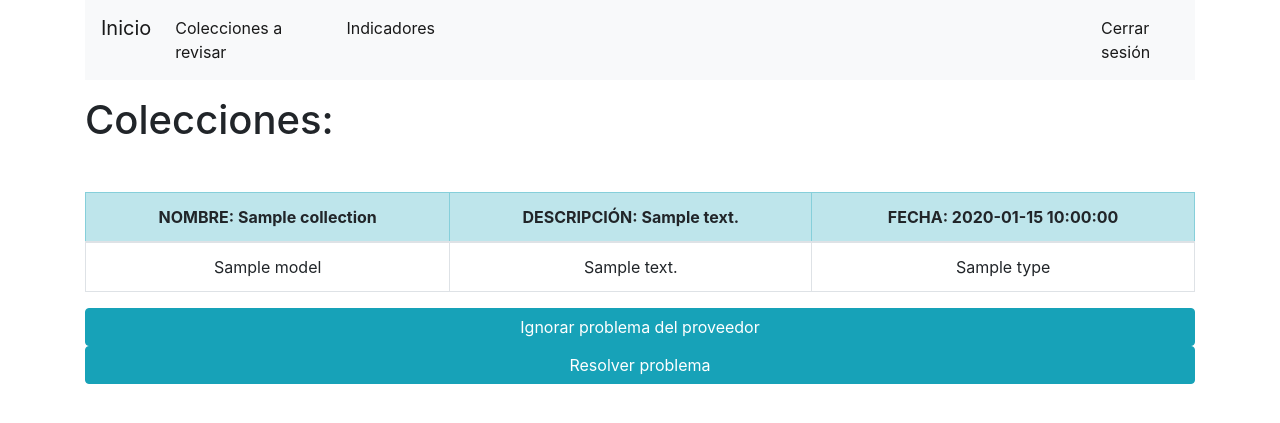
After one commit to gastyciancio/DSSD_grupo5, a Flask app: template app/templates/colecciones/coleccions_with_providers_problems.html in a window 1280 px wide. The commit adds this page. Shown: the top 423 px of the page. Run offline with Flask 2, Linux system fonts and the light colour scheme; the template is opened without the code that fills it: most values are stand-ins (such as "Sample title", 1, 10 or a date in 2020).

```diff
--- a/app/__init__.py
+++ b/app/__init__.py
@@ -65,6 +65,10 @@ def create_app(environment="development"):
     app.add_url_rule("/coleccion_ready", "coleccion_ready", coleccion.colecctions_ready, methods=["GET"])
     app.add_url_rule("/lanzar_coleccion/<int:id>", "coleccion_lanzar", coleccion.lanzar, methods=["POST"])
 
+    app.add_url_rule("/coleccions_with_providers_problems", "coleccions_with_providers_problems", coleccion.coleccions_with_providers_problems, methods=["GET"])
+    app.add_url_rule("/ignore_provider_problem/<int:id>", "ignore_provider_problem", coleccion.ignore_provider_problem, methods=["GET"])
+    app.add_url_rule("/resolve_provider_problem/<int:id>", "resolve_provider_problem", coleccion.resolve_provider_problem, methods=["GET"])
+
 
      # Autenticación
     app.add_url_rule("/iniciar_sesion", "auth_login", auth.login)
--- a/app/helpers/bonita_api.py
+++ b/app/helpers/bonita_api.py
@@ -67,13 +67,13 @@ def instantiate_process():
 
 #Setea una variable en el case con id guardado en la sesion
 #Si se hacen varios set, se hacen todos sobre el mismo case
-def set_case_variable(var_name, var_value):
+def set_case_variable(var_name, var_value, type = 'String'):
     reqSession = bonita_auth()
     case_id = session['case_id']
 
     api_url = "http://localhost:8080/bonita/API/bpm/caseVariable/" + str(case_id) + var_name
     headers = {'X-Bonita-API-Token': session['X-Bonita-API-Token']}
-    body = { 'type':'java.lang.String', 'value':str(var_value) }
+    body = { 'type':'java.lang.'+type, 'value':str(var_value) }
     body = json.dumps(body)
 
     res = reqSession.put(api_url, data=body, headers=headers)
--- a/app/resources/maker.py
+++ b/app/resources/maker.py
@@ -132,10 +132,14 @@ def reserve():
 
     body = {"makers": makers}
     response = reserve_makers_by_data(body)
+    proveedores_reservados = 0
     if (response !=None):
         for message in response['response']:
             flash(message)
+            if (message['message'] == 'El fabricante reservo el espacio'):
+                proveedores_reservados = proveedores_reservados + 1
         set_case_variable("/more_makers", 'no')
+        set_case_variable("/contador_proveedores", int(proveedores_reservados),'Integer')
         execute_next_task(name="Seleccionar los fabricantes")
         return redirect(url_for("rutas_form"))
     else:
--- a/app/resources/ruta.py
+++ b/app/resources/ruta.py
@@ -25,10 +25,6 @@ def ruta_create():
         mensaje='Se agrego la/s ruta/s'
         flash(mensaje)
 
-        #SETEO PARA ELEGIR UN RUMBO DE FLUJO FINAL
-        set_case_variable("/cambio_pedido", 'no')
-        set_case_variable("/quedan_proveedores", 'no')
-        set_case_variable("/seguir_curso_normal", 'si')
         execute_next_task(name="Establecer las rutas involucradas")
 
         return render_template("/rutas/create_ruta.html")
--- /dev/null
+++ b/app/templates/colecciones/coleccions_with_providers_problems.html
@@ -0,0 +1,41 @@
+{% extends "layout.html" %}
+
+{% block body %}
+
+{% include 'navbar.html' %}
+
+<h1 class="mt-3">Colecciones: </h1>
+
+{% if cols %}
+    {% for collection in cols %}
+        <table class="table table-bordered table-hover mt-5">
+            <thead class="table-info">
+                <tr>
+                    <th class="text-center" scope="col">NOMBRE: {{collection.nombre}}</th>
+                    <th class="text-center" scope="col">DESCRIPCIÓN: {{collection.descripcion}}</th>
+                    <th class="text-center" scope="col">FECHA: {{collection.fecha}}</th>
+                </tr>
+            </thead>
+            <tbody>
+                {% for model in collection.models %}
+                    <tr>
+                        <td class="text-center" scope="row">{{model.name}}</td>
+                        <td class="text-center" scope="row">{{model.description}}</td>
+                        <td class="text-center" scope="row">{{model.type}}</td>
+                    </tr>
+                {% endfor %}
+            </tbody>
+        </table>
+
+        <a href="{{url_for('ignore_provider_problem', id = collection.case_id)}}" class="btn btn-info w-100 text-center">Ignorar problema del proveedor</a>
+        <br>
+        <a href="{{url_for('resolve_provider_problem', id = collection.case_id)}}" class="btn btn-info w-100 text-center">Resolver problema</a>
+    {% endfor %}
+
+{% else %}
+    <div class="alert alert-info text-center mt-5">
+        Aún no hay colecciones con problemas
+    </div>
+{% endif %}
+
+{% endblock %}
--- a/app/templates/navbar.html
+++ b/app/templates/navbar.html
@@ -20,6 +20,12 @@
         <li class="nav-item active">
           <a class="nav-link {{'active' if request.endpoint == '/update_coleccion_index'}}" href="{{url_for('update_coleccion_index')}}" >Colecciones a revisar</a>
         </li>
+
+        {% if tiene_permiso("admin") %}
+        <li class="nav-item active">
+          <a class="nav-link {{'active' if request.endpoint == '/coleccions_with_providers_problems'}}" href="{{url_for('coleccions_with_providers_problems')}}" >Colecciones con problemas proveedores</a>
+        </li>
+        {% endif %}
 
         {% if tiene_permiso("admin") %}
         <li class="nav-item active">
```
Also changed, not shown: app/resources/coleccion.py (+25 -0 lines).
